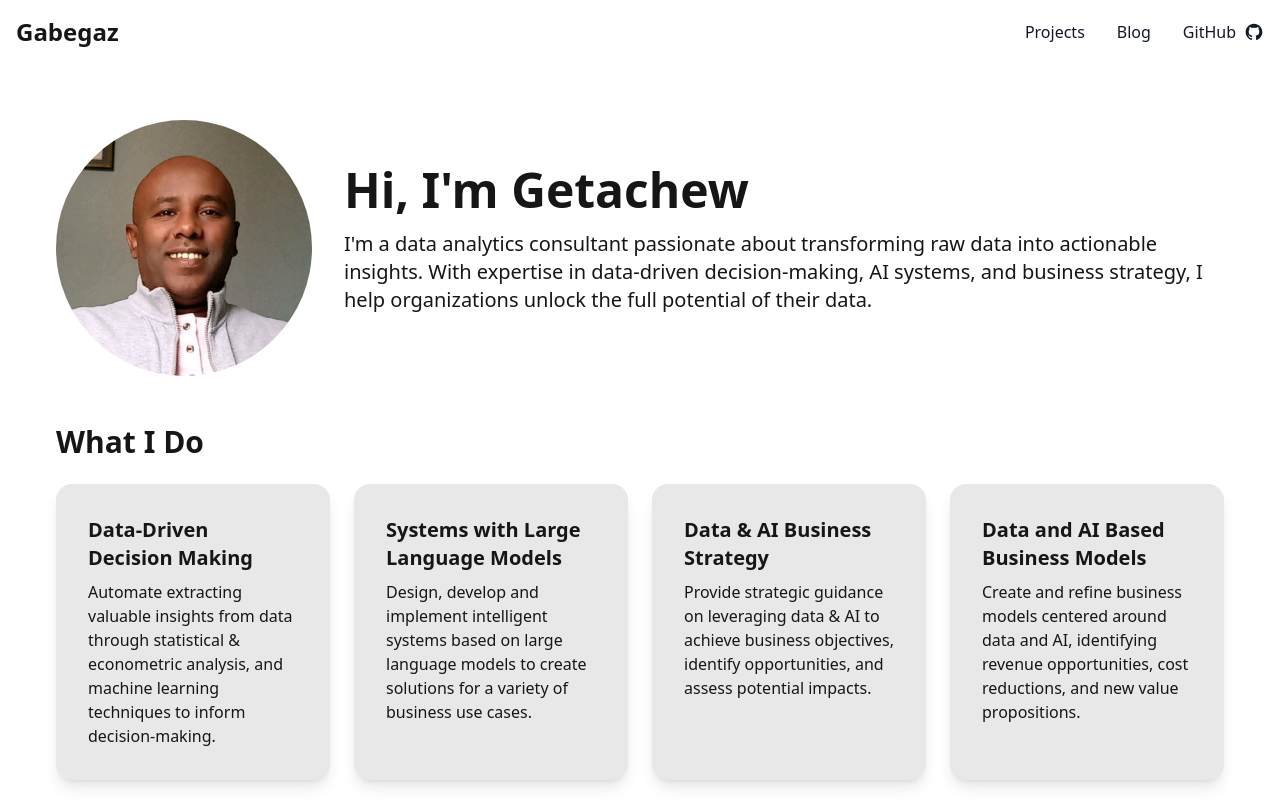
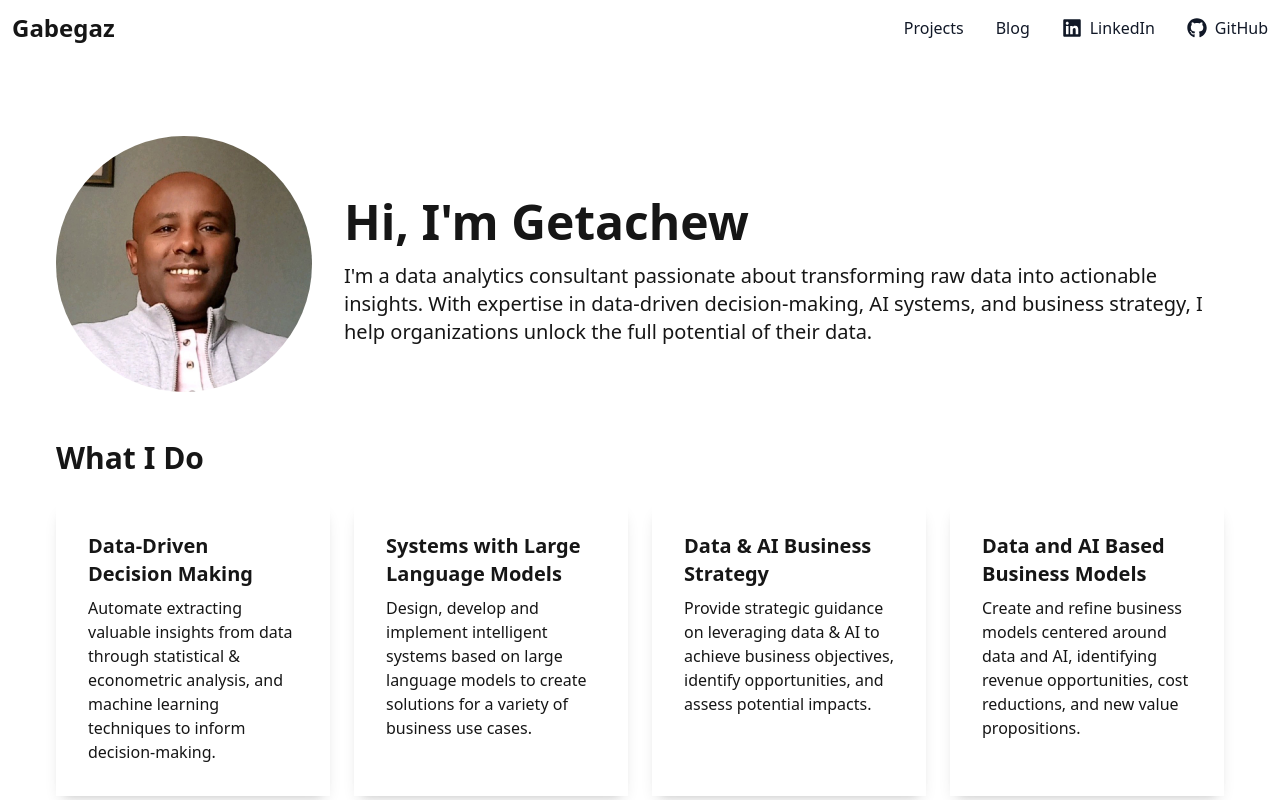
Before and after one commit to gabegaz/gabegaz.github.io, a Next.js app: page / in a window 1280 px wide. Shown: the top 800 px of the page. Built offline with nearby package versions, Linux system fonts and the light colour scheme.

Commit message:
initial commit

```diff
--- a/app/page.tsx
+++ b/app/page.tsx
@@ -7,7 +7,7 @@
 
 export default function Home() {
   return (
-    <div className="min-h-screen bg-base-100 text-base-content p-8">
+    <div className="min-h-screen bg-base-100 text-base-content p-8 mt-20">
       {/* Hero Section */}
       <div className="flex flex-col md:flex-row items-center justify-between gap-8 mb-12">
         {/* Photo Placeholder */}
@@ -22,7 +22,7 @@
         </div>
 
         {/* Gentle Intro */}
-        <div className="flex-1">
+        <div className="flex-1 mt-8">
           <h1 className="text-4xl md:text-5xl font-bold mb-4">
             Hi, I&apos;m <span className="">Getachew</span>
           </h1>
@@ -38,7 +38,7 @@
         <div className="grid grid-cols-1 md:grid-cols-2 lg:grid-cols-4 gap-6">
           {skills.map((skill, index) => (
             <div key={index} className="card bg-base-200 shadow-lg">
-              <div className="card-body">
+              <div className="card-body bg-white">
                 <h3 className="card-title text-xl font-bold">{skill.title}</h3>
                 <p className="text-base">{skill.description}</p>
               </div>
--- a/app/portfolio/page.tsx
+++ b/app/portfolio/page.tsx
@@ -2,7 +2,7 @@
 
 export default function Portfolio() {
   return (
-    <div className="py-10">
+    <div className="py-16 pt-22">
       <h1 className="text-3xl font-bold text-gray-900 mb-6">My Projects</h1>
       <div className="grid md:grid-cols-2 gap-6">
         {projects.map((project, index) => (
--- a/components/Navbar.tsx
+++ b/components/Navbar.tsx
@@ -2,6 +2,7 @@
 
 import Link from 'next/link'; // Use Next.js Link for routing
 import { useState } from 'react'; // For handling mobile menu state
+import { FaGithub, FaLinkedin } from 'react-icons/fa';
 
 const Navbar = () => {
   const [isMenuOpen, setIsMenuOpen] = useState(false); // State for mobile menu toggle
@@ -15,11 +16,11 @@
   };
 
   return (
-    <nav className="border-gray-200 dark:bg-gray-800 dark:border-gray-700">
-      <div className="max-w-screen-xl flex flex-wrap items-center justify-between mx-auto p-4">
+    <nav className="fixed top-0 left-0 w-full bg-white border-gray-200 dark:bg-gray-800 dark:border-gray-700 z-50">
+      <div className="max-w-screen-xl flex flex-wrap items-center justify-between mx-auto p-3">
         {/* Logo */}
         <Link
-          href="https://www.gabegaz.com"
+          href="/"
           className="flex items-center space-x-3 rtl:space-x-reverse"
           onClick={closeMenu} // Close menu when logo is clicked
         >
@@ -29,6 +30,7 @@
         </Link>
 
         {/* Mobile Menu Button */}
+        <div className="relative">
           <button
             onClick={toggleMenu}
             type="button"
@@ -54,74 +56,104 @@
             </svg>
           </button>
 
-        {/* Nav Links */}
-        <div
-          className={`${isMenuOpen ? 'block' : 'hidden'} w-full md:block md:w-auto`}
-          id="navbar-solid-bg"
-        >
-          <ul className="flex flex-col font-medium mt-4 rounded-lg md:space-x-8 rtl:space-x-reverse md:flex-row md:mt-0 md:border-0 md:bg-transparent dark:bg-gray-800 md:dark:bg-transparent dark:border-gray-700">
+          {/* Dropdown Menu (Overlay) */}
+          {isMenuOpen && (
+            <div className="absolute right-0 mt-2 w-48 bg-white dark:bg-gray-800 shadow-lg rounded-lg z-50">
+              <ul className="flex flex-col font-medium">
                 <li>
                   <Link
                     href="/portfolio"
-                className="block py-2 px-3 md:p-0 text-gray-900 rounded-sm hover:bg-gray-100 md:hover:bg-transparent md:border-0 md:hover:text-blue-700 dark:text-white md:dark:hover:text-blue-500 dark:hover:bg-gray-700 dark:hover:text-white md:dark:hover:bg-transparent"
-                onClick={closeMenu} // Close menu when link is clicked
+                    className="block px-4 py-2 text-gray-900 hover:bg-gray-200 dark:text-white dark:hover:bg-gray-700"
+                    onClick={closeMenu}
                   >
                     Projects
                   </Link>
                 </li>
-
                 <li>
                   <Link
                     href="https://medium.com/@gabegaz"
                     target="_blank"
                     rel="noreferrer"
-                className="block py-2 px-3 md:p-0 text-gray-900 rounded-sm hover:bg-gray-100 md:hover:bg-transparent md:border-0 md:hover:text-blue-700 dark:text-white md:dark:hover:text-blue-500 dark:hover:bg-gray-700 dark:hover:text-white md:dark:hover:bg-transparent"
-                onClick={closeMenu} // Close menu when link is clicked
+                    className="block px-4 py-2 text-gray-900 hover:bg-gray-200 dark:text-white dark:hover:bg-gray-700"
+                    onClick={closeMenu}
                   >
                     Blog
                   </Link>
                 </li>
-
-
-            {/* <li>
-              <Link
-                href="/contact"
-                className="block py-2 px-3 md:p-0 text-gray-900 rounded-sm hover:bg-gray-100 md:hover:bg-transparent md:border-0 md:hover:text-blue-700 dark:text-white md:dark:hover:text-blue-500 dark:hover:bg-gray-700 dark:hover:text-white md:dark:hover:bg-transparent"
-                onClick={closeMenu} // Close menu when link is clicked
-              >
-                Contact
-              </Link>
-            </li> */}
-
-
                 <li>
                   <Link
-                href="https://github.com/gabegaz" // Replace with your GitHub profile URL
+                    href="https://www.linkedin.com/in/gabegaz"
                     target="_blank"
                     rel="noopener noreferrer"
-                className="flex items-center gap-2 py-2 px-3 md:p-0 text-gray-900 rounded-sm hover:bg-gray-100 md:hover:bg-transparent md:border-0 md:hover:text-blue-700 dark:text-white md:dark:hover:text-blue-500 dark:hover:bg-gray-700 dark:hover:text-white md:dark:hover:bg-transparent"
-                onClick={closeMenu} // Close menu when clicked (if applicable)
+                    className="flex items-center gap-2 px-4 py-2 text-gray-900 hover:bg-gray-200 dark:text-white dark:hover:bg-gray-700"
+                    onClick={closeMenu}
                   >
-                <span>GitHub</span>
-                {/* GitHub icon from react-icons */}
-                <svg
-                  xmlns="http://www.w3.org/2000/svg"
-                  width="24"
-                  height="24"
-                  viewBox="0 0 24 24"
-                  fill="currentColor"
-                  className="w-5 h-5"
-                >
-                  <path
-                    fillRule="evenodd"
-                    clipRule="evenodd"
-                    d="M12 2C6.477 2 2 6.477 2 12c0 4.418 2.865 8.166 6.839 9.489.5.092.682-.217.682-.482 0-.237-.008-.866-.013-1.7-2.782.603-3.369-1.34-3.369-1.34-.454-1.156-1.11-1.463-1.11-1.463-.908-.62.069-.608.069-.608 1.003.07 1.531 1.03 1.531 1.03.892 1.529 2.341 1.088 2.91.832.091-.647.35-1.088.636-1.338-2.22-.253-4.555-1.11-4.555-4.943 0-1.091.39-1.984 1.03-2.682-.103-.253-.447-1.27.098-2.646 0 0 .84-.269 2.75 1.026A9.564 9.564 0 0112 6.844c.85.004 1.705.115 2.504.337 1.909-1.295 2.747-1.026 2.747-1.026.547 1.376.203 2.394.1 2.646.64.698 1.026 1.591 1.026 2.682 0 3.842-2.337 4.687-4.565 4.935.359.309.678.918.678 1.852 0 1.338-.012 2.419-.012 2.747 0 .267.18.577.688.48C19.137 20.161 22 16.418 22 12c0-5.523-4.477-10-10-10z"
-                  />
-                </svg>
+                    <FaLinkedin className="w-5 h-5" />
+                    <span>LinkedIn</span>
                   </Link>
                 </li>
+                <li>
+                  <Link
+                    href="https://github.com/gabegaz"
+                    target="_blank"
+                    rel="noopener noreferrer"
+                    className="flex items-center gap-2 px-4 py-2 text-gray-900 hover:bg-gray-200 dark:text-white dark:hover:bg-gray-700"
+                    onClick={closeMenu}
+                  >
+                    <FaGithub className="w-5 h-5" />
+                    <span>GitHub</span>
+                  </Link>
+                </li>
+              </ul>
+            </div>
+          )}
+        </div>
 
-
+        {/* Desktop Nav Links */}
+        <div className="hidden md:block">
+          <ul className="flex space-x-8 font-medium">
+            <li>
+              <Link
+                href="/portfolio"
+                className="text-gray-900 hover:text-blue-700 dark:text-white dark:hover:text-blue-500"
+                onClick={closeMenu}
+              >
+                Projects
+              </Link>
+            </li>
+            <li>
+              <Link
+                href="https://medium.com/@gabegaz"
+                target="_blank"
+                rel="noreferrer"
+                className="text-gray-900 hover:text-blue-700 dark:text-white dark:hover:text-blue-500"
+                onClick={closeMenu}
+              >
+                Blog
+              </Link>
+            </li>
+            <li>
+              <Link
+                href="https://www.linkedin.com/in/gabegaz"
+                target="_blank"
+                rel="noopener noreferrer"
+                className="flex items-center gap-2 text-gray-900 hover:text-blue-700 dark:text-white dark:hover:text-blue-500"
+              >
+                <FaLinkedin className="w-5 h-5" />
+                <span>LinkedIn</span>
+              </Link>
+            </li>
+            <li>
+              <Link
+                href="https://github.com/gabegaz"
+                target="_blank"
+                rel="noopener noreferrer"
+                className="flex items-center gap-2 text-gray-900 hover:text-blue-700 dark:text-white dark:hover:text-blue-500"
+              >
+                <FaGithub className="w-5 h-5" />
+                <span>GitHub</span>
+              </Link>
+            </li>
           </ul>
         </div>
       </div>
--- a/next.config.ts
+++ b/next.config.ts
@@ -1,6 +1,6 @@
 /** @type {import('next').NextConfig} */
 const nextConfig = {
-  output: "export", // Enables static export
+  // output: "export",
   basePath: "/gabegaz", // Replace with your GitHub repo name
   assetPrefix: "/gabegaz/", // Ensures assets load correctly
 };
```
Lines whose indentation alone changed are shown as unchanged.
